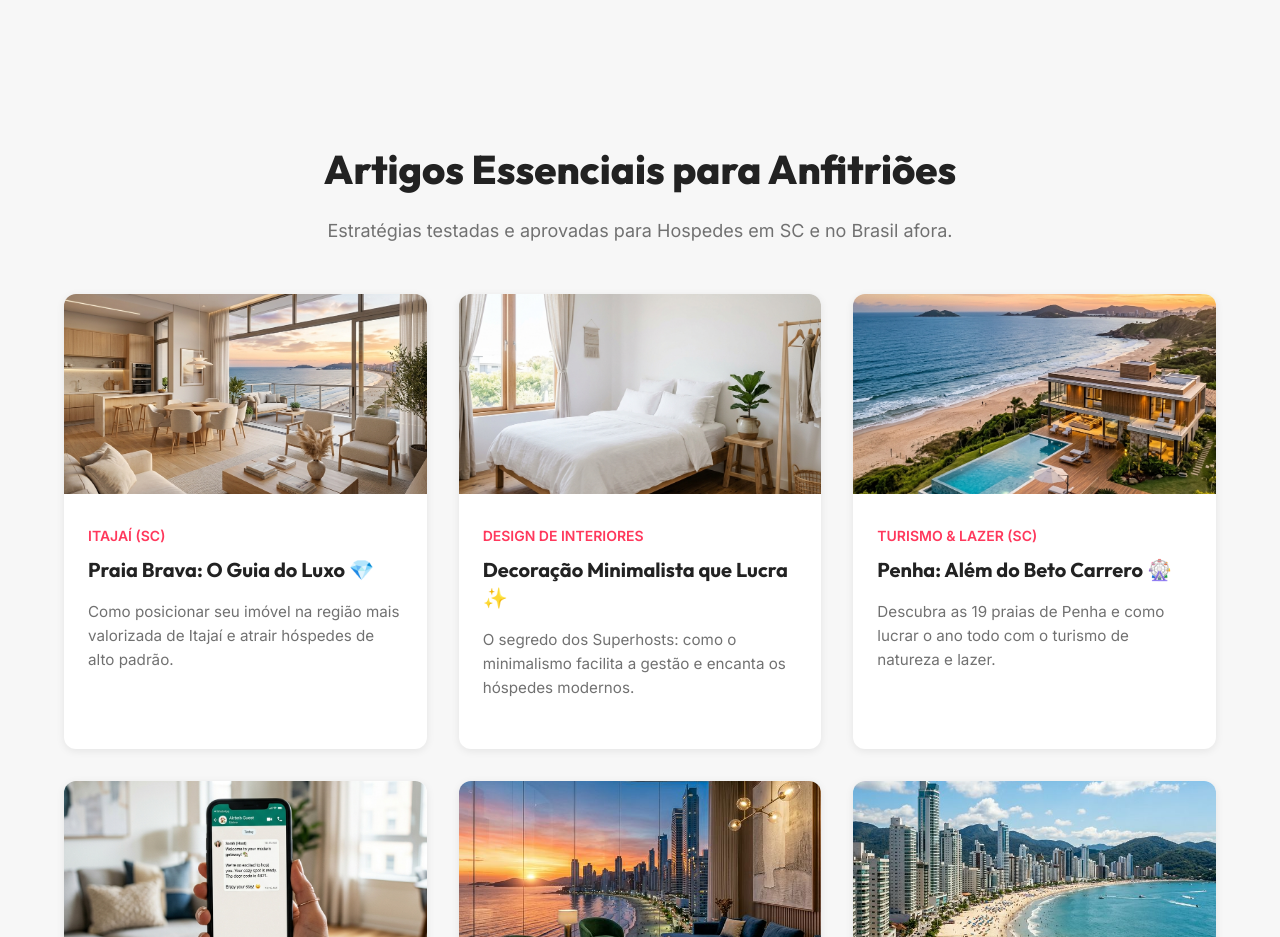
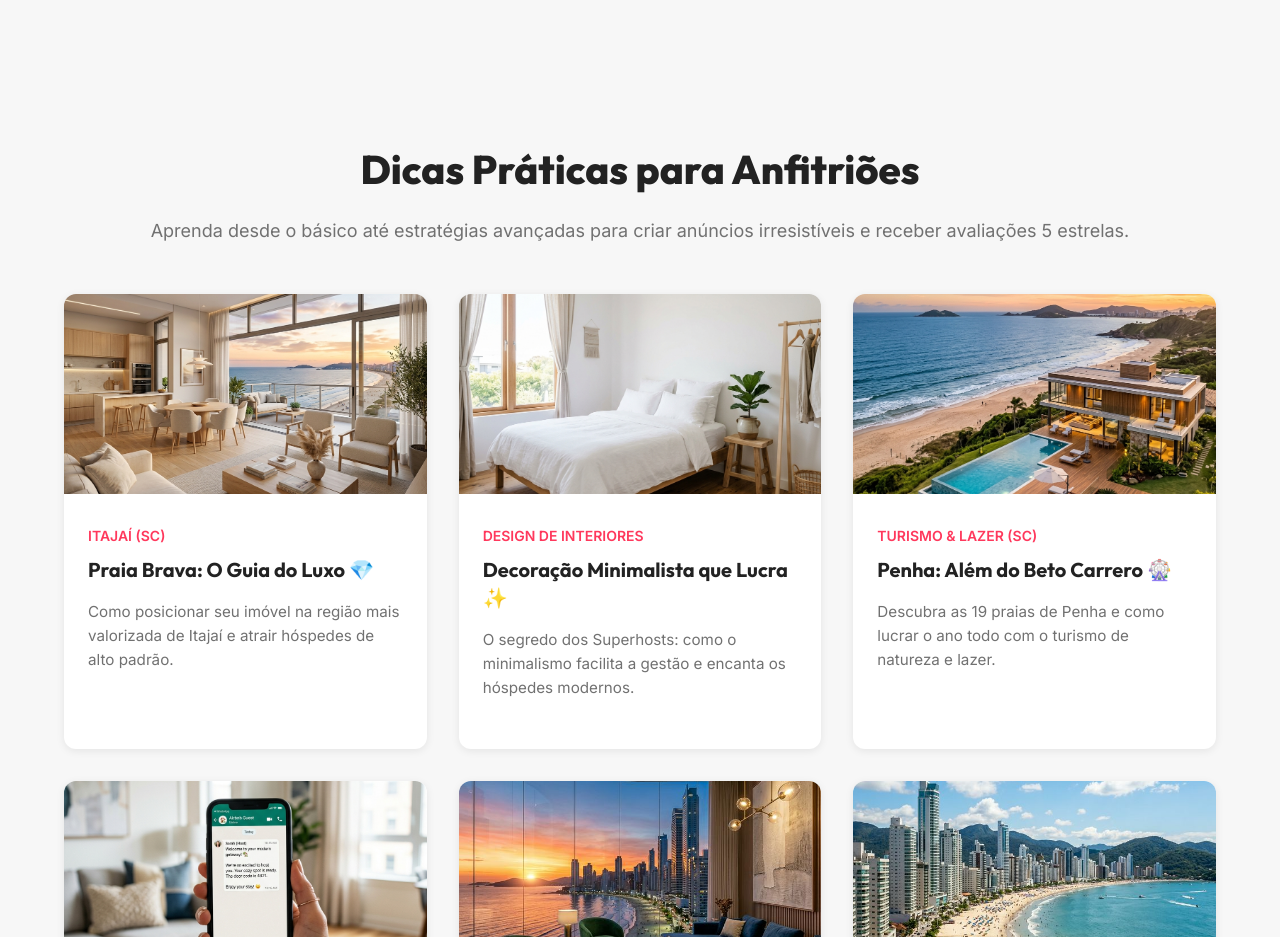
Before and after one commit to zuniojr/anfitriao-airbnb, an Astro site: page / in a window 1280 px wide. Shown: the part 1580-2517 px from the top of the page. Built offline with nearby package versions, Linux system fonts and the light colour scheme; Astro itself is replaced by a stand-in of ours.

Commit message:
style: centraliza titulo e subtitulo da secao de dicas e atualiza textos

```diff
--- a/src/pages/index.astro
+++ b/src/pages/index.astro
@@ -48,8 +48,8 @@ import Layout from '../layouts/Layout.astro';
     </section>
 
     <section class="section" id="artigos">
-        <h2 class="section-title">Artigos Essenciais para Anfitriões</h2>
-        <p class="section-subtitle">Estratégias testadas e aprovadas para Hospedes em SC e no Brasil afora.</p>
+        <h2 class="section-title">Dicas Práticas para Anfitriões</h2>
+        <p class="section-subtitle">Aprenda desde o básico até estratégias avançadas para criar anúncios irresistíveis e receber avaliações 5 estrelas.</p>
 
         <div class="blog-grid" style="grid-template-columns: repeat(auto-fit, minmax(320px, 1fr));">
 
```
Also changed, not shown: src/pages/dicas.astro (+4 -4 lines).
